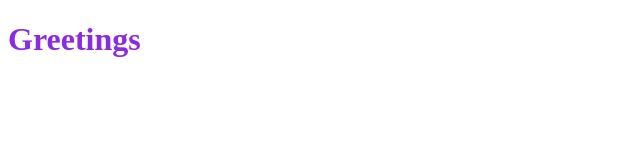
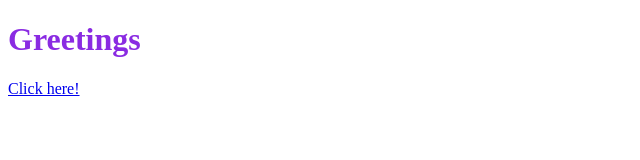
Before and after one commit to HirthikhaK/practise_repository_1, a plain HTML site: page index.html in a window 1280 px wide. Shown: the full height of the page, 0-640 px from the left. Drawn offline with Linux system fonts and the light colour scheme.

Commit message:
modified index.html

```diff
--- a/index.html
+++ b/index.html
@@ -7,5 +7,6 @@
 </head>
 <body>
     <h1 style="color: blueviolet;">Greetings</h1>
+    <a href="homePage.html">Click here!</a>
 </body>
 </html>
```
